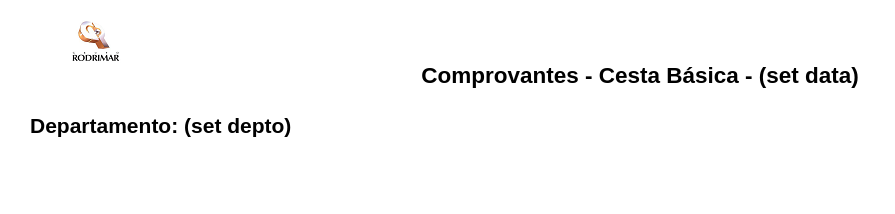
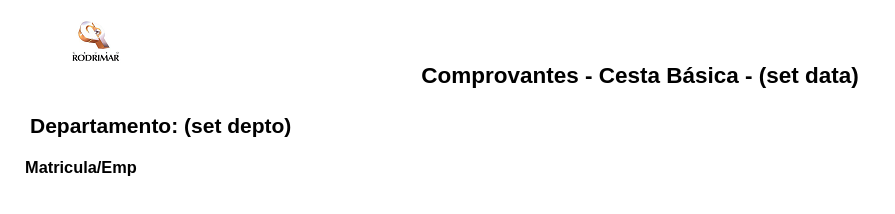
Before and after one commit to atir75/RODRIMAR---comprovantes-cesta-basica, a plain HTML site: page index.html in a window 1280 px wide. Shown: the whole page, without its empty margins (0-895 px from the left). Drawn offline with Linux system fonts and the light colour scheme.

Commit message:
commit matricula/emp

```diff
--- a/index.html
+++ b/index.html
@@ -22,5 +22,9 @@
         <h2>Departamento:    (set depto)</h2>
     </div>
 
+    <div class="linha3">
+        <h3>Matricula/Emp</h3>
+    </div>
+
 </body>
 </html>
--- a/style.css
+++ b/style.css
@@ -27,3 +27,9 @@ body{
     margin-left: 30px;
     margin-top: 25px;
 }
+
+.linha3{
+    font-size: 14px;
+    margin-top: 20px;
+    margin-left: 25px;
+}
```
